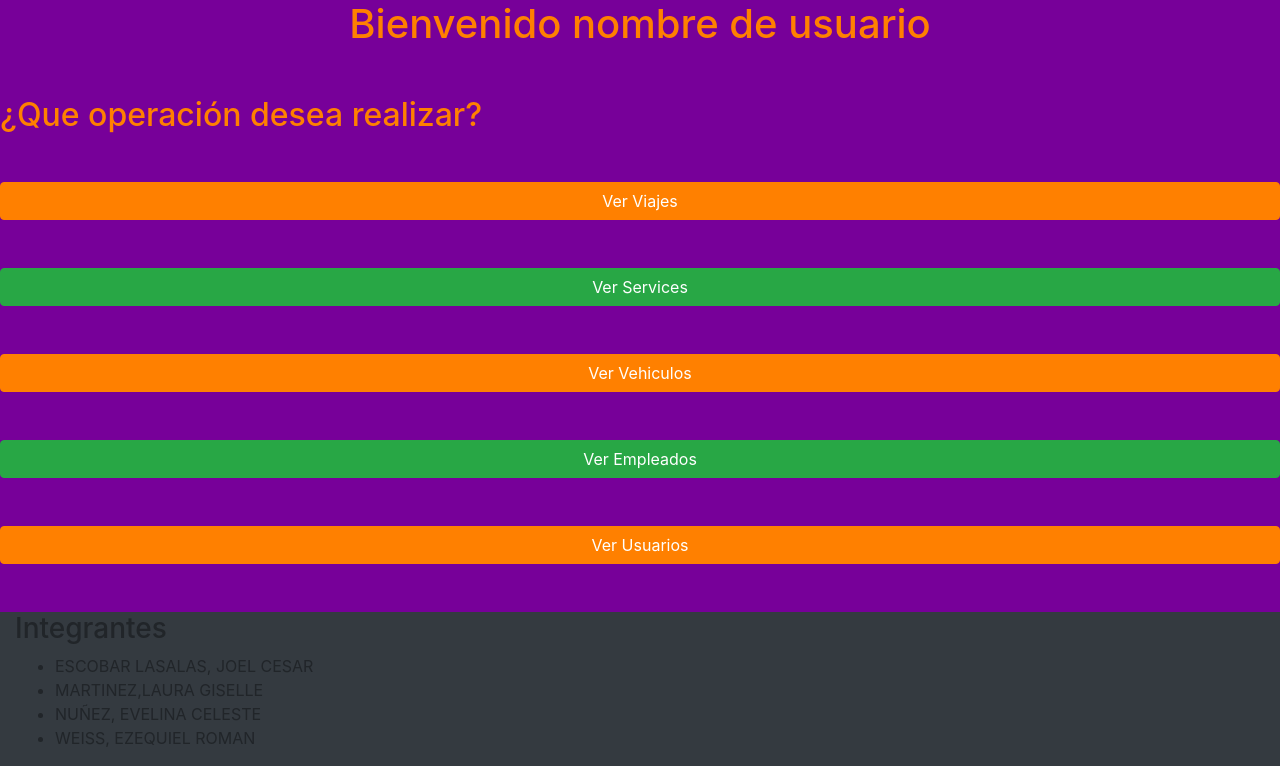
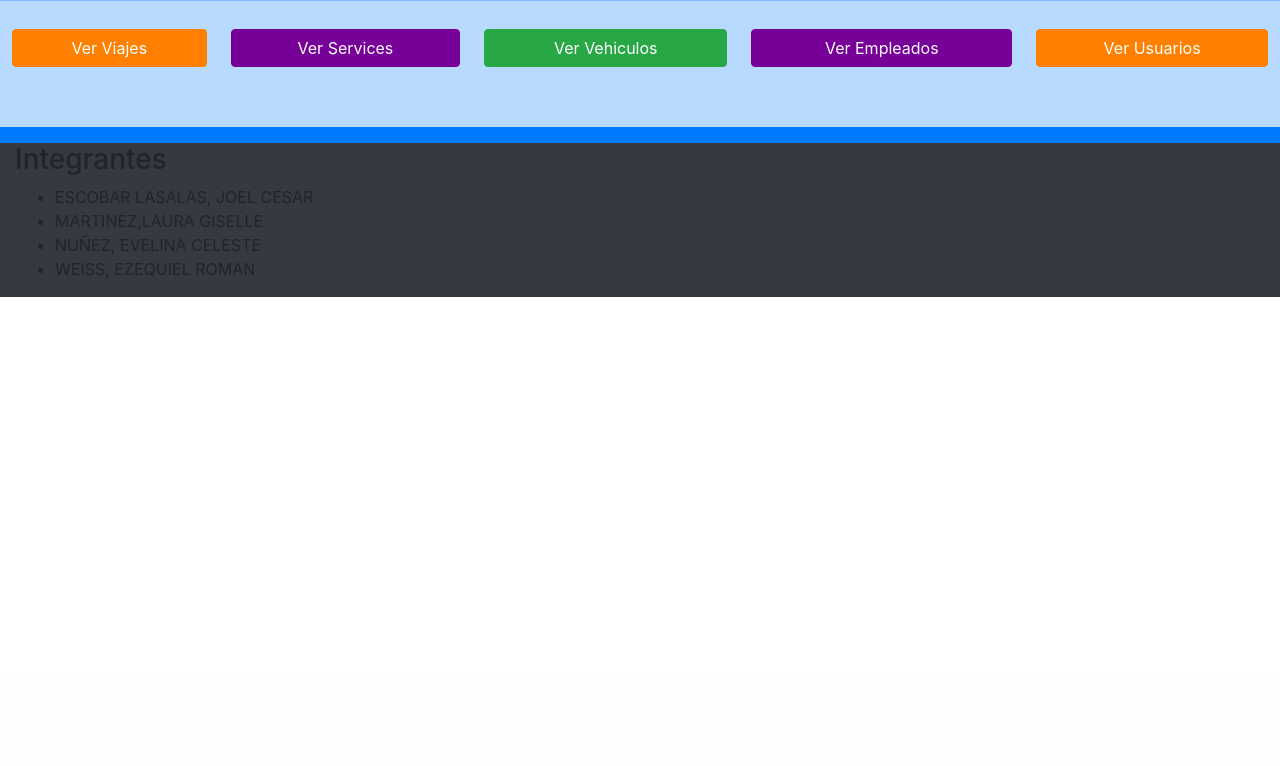
Before and after one commit to JoelE7/TrabajoFinalWeb2, a PHP site: page /home.php in a window 1280 px wide. Shown: the part 126-892 px from the top of the page. After the commit the page ends 423 px from the top, so only its background shows below. Run offline with PHP 8.4, Linux system fonts and the light colour scheme.

Commit message:
Menu horizontal home v2

```diff
--- a/Logistica/home.php
+++ b/Logistica/home.php
@@ -5,16 +5,29 @@ require_once("barraHome.php");
 ?>
 
 
-    <div class="container-fluid btn-violet">
+    <div class="container-fluid bg-primary">
         <div class="row">
             <div class="col m-0 p-0">
-                <h1 class="text-orange text-center mb-5">Bienvenido nombre de usuario</h1>
-                <h2 class="text-orange mb-5">¿Que operación desea realizar?</h2>
-                <button class="btn btn-orange btn-block mb-5 mt-3">Ver Viajes</button>
-                <button class="btn btn-success btn-block mb-5 mt-3">Ver Services</button>
-                <button class="btn btn-orange btn-block mb-5 mt-3">Ver Vehiculos</button>
-                <button class="btn btn-success btn-block mb-5 mt-3">Ver Empleados</button>
-                <button class="btn btn-orange btn-block mb-5 mt-3">Ver Usuarios</button>
+                <table class="table table-primary table-hover table-responsive-xs">
+                    <tr>
+                        <td>
+                            <button class="btn btn-orange btn-block mb-5 mt-3">Ver Viajes</button>
+                        </td>
+                        <td>
+                            <button class="btn btn-violet btn-block mb-5 mt-3">Ver Services</button>
+                        </td>
+                        <td>
+                            <button class="btn btn-success btn-block mb-5 mt-3">Ver Vehiculos</button>
+                        </td>
+                        <td>
+                            <button class="btn btn-violet btn-block mb-5 mt-3">Ver Empleados</button>
+                        </td>
+                        <td>
+                            <button class="btn btn-orange btn-block mb-5 mt-3">Ver Usuarios</button>
+                        </td>
+                    </tr>
+                </table>
+
             </div>
         </div>
     </div>
```
